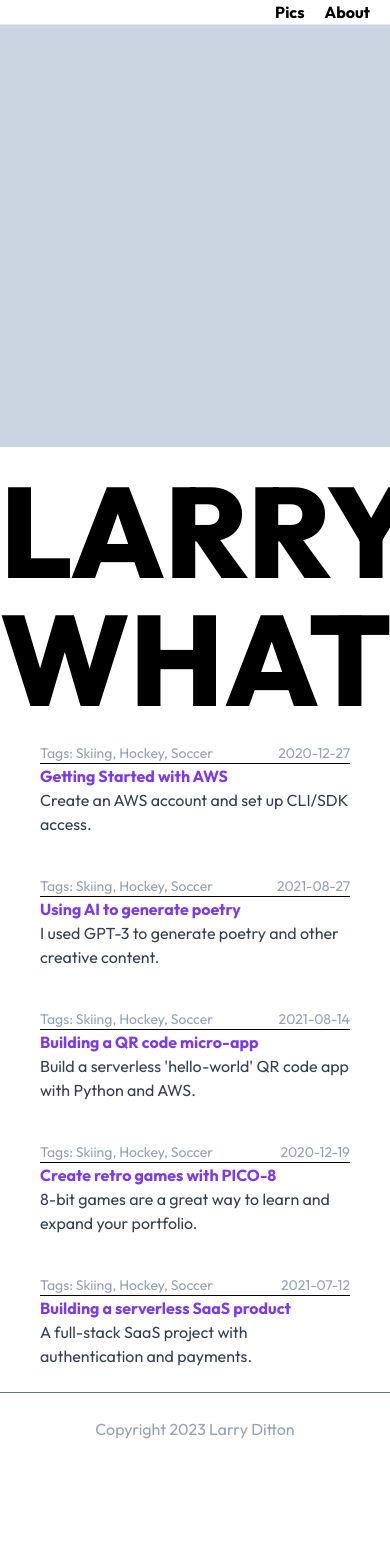
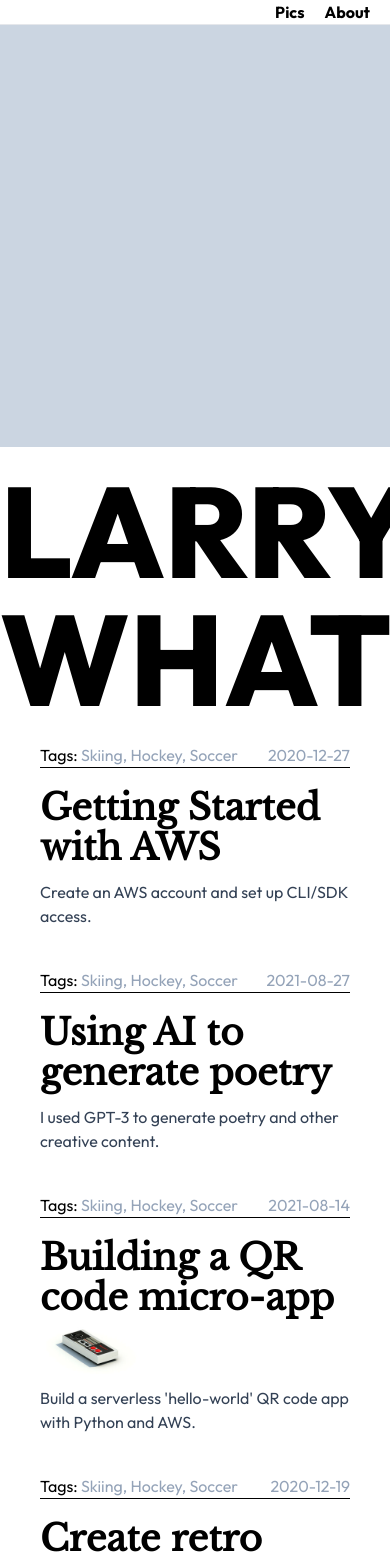
Before and after one commit to larryshank/larrywhatever, a Next.js app: page / in a window 390 px wide. Shown: the top 1557 px of the page. Before the commit the page ends 1465 px from the top, so only its background shows below. Built offline with nearby package versions, Linux system fonts and the light colour scheme.

Commit message:
UPDATE: post preview layout

```diff
--- a/package.json
+++ b/package.json
@@ -32,6 +32,7 @@
   "devDependencies": {
     "@tailwindcss/typography": "^0.5.9",
     "eslint-config-prettier": "^8.10.0",
-    "prettier": "^3.0.1"
+    "prettier": "^3.0.1",
+    "prettier-plugin-tailwindcss": "^0.4.1"
   }
 }
--- a/src/app/layout.tsx
+++ b/src/app/layout.tsx
@@ -27,14 +27,14 @@ export default function RootLayout({
 }) {
   const footer = (
     <footer>
-      <div className="border-t border-slate-500 mt-6 py-6 text-center text-slate-400">
+      <div className="mt-6 border-t border-slate-500 py-6 text-center text-slate-400">
         <p>Copyright 2023 Larry Ditton</p>
       </div>
     </footer>
   );
 
   const header = (
-    <div className="sticky top-0 bg-white border-b w-full flex justify-end gap-5 pr-5 font-bold">
+    <div className="sticky top-0 flex w-full justify-end gap-5 border-b bg-white pr-5 font-bold">
       <div>Pics</div>
       <div>About</div>
     </div>
--- a/src/app/page.tsx
+++ b/src/app/page.tsx
@@ -11,10 +11,10 @@ export default function Home() {
   return (
     <>
       <Hero />
-      <h1 className="font-extrabold text-9xl text-center my-5">
+      <h1 className="my-5 text-center text-9xl font-extrabold">
         LARRY WHATEVER
       </h1>
-      <div className="grid grid-cols-1 md:grid-cols-2 gap-10 mx-auto px-10">
+      <div className="mx-auto grid grid-cols-1 gap-10 px-10 md:grid-cols-2">
         {postPreviews}
       </div>
     </>
--- a/src/app/posts/[slug]/page.tsx
+++ b/src/app/posts/[slug]/page.tsx
@@ -28,7 +28,7 @@ const PostPage = (props: any) => {
       <Link href="/">
         <h1 className="text-2xl text-violet-600">{post.data.title}</h1>
       </Link>
-      <article className="prose 1g:prose-xl">
+      <article className="1g:prose-xl prose">
         <Markdown>{post.content}</Markdown>
       </article>
     </div>
--- a/src/components/Hero.tsx
+++ b/src/components/Hero.tsx
@@ -1,5 +1,5 @@
 const Hero = () => {
-  return <div className="w-full h-[50vh] bg-slate-300"></div>;
+  return <div className="h-[50vh] w-full bg-slate-300"></div>;
 };
 
 export default Hero;
--- a/src/components/PostPreview.tsx
+++ b/src/components/PostPreview.tsx
@@ -1,19 +1,31 @@
+import Image from 'next/image';
 import Link from 'next/link';
 import { PostMetadata } from '../types/PostMetadata';
 
-const PostPreview = (props: PostMetadata) => {
+const PostPreview = ({ slug, date, title, subtitle, image }: PostMetadata) => {
+  console.log(image);
   return (
-    <Link href={`/posts/${props.slug}`} key={props.slug}>
-      <div className="flex justify-between">
-        <p className="text-sm text-slate-400">Tags: Skiing, Hockey, Soccer</p>
-        <p className="text-sm text-slate-400">{props.date}</p>
+    <Link href={`/posts/${slug}`} key={slug}>
+      <div className="flex justify-between text-slate-400">
+        <p>
+          <span className="text-bold text-black">Tags: </span>
+          Skiing, Hockey, Soccer
+        </p>
+        <p>{date}</p>
       </div>
+
       <div className="border-b border-black" />
-      <h2 className="font-bold text-violet-600 hover:underline">
-        {props.title}
+
+      <h2 className="mt-5 font-serif text-4xl font-bold hover:underline">
+        {title}
       </h2>
 
-      <p className="text-slate-700">{props.subtitle}</p>
+      {/* TODO: Make div for image container */}
+      {image && (
+        <Image src={image} alt="Post Preview Image" width="100" height="100" />
+      )}
+
+      <p className="mt-3 text-slate-700">{subtitle}</p>
     </Link>
   );
 };
--- a/src/helpers/getPostMetadata.ts
+++ b/src/helpers/getPostMetadata.ts
@@ -13,6 +13,7 @@ const getPostMetadata = (): PostMetadata[] => {
     return {
       title: matterResult.data.title,
       date: matterResult.data.date,
+      image: matterResult.data.image,
       subtitle: matterResult.data.subtitle,
       slug: fileName.replace('.mdx', ''),
     };
--- a/src/posts/qr-code-micro-app.mdx
+++ b/src/posts/qr-code-micro-app.mdx
@@ -2,8 +2,10 @@
 title: 'Building a QR code micro-app'
 subtitle: "Build a serverless 'hello-world' QR code app with Python and AWS."
 date: '2021-08-14'
+image: '/images/classic_nes_controller.jpg'
 ---
 
+HELP!!!
 Ever since the pandemic started, I've noticed QR codes creeping into my daily life. Venue check-ins, digital menus at restaurants, and online payments.
 
 I thought it'd be fun to explore the technology a little bit, so I've built a micro web-app that lets you save messages and view them later using a QR code. Sort of a "Hello World" QR code project.
--- a/src/types/PostMetadata.ts
+++ b/src/types/PostMetadata.ts
@@ -3,4 +3,5 @@ export interface PostMetadata {
   date: string;
   subtitle: string;
   slug: string;
+  image?: string;
 }
```
Also changed, not shown: .prettierrc.json, 1 other file (tests, documents, lock files or other folders).
